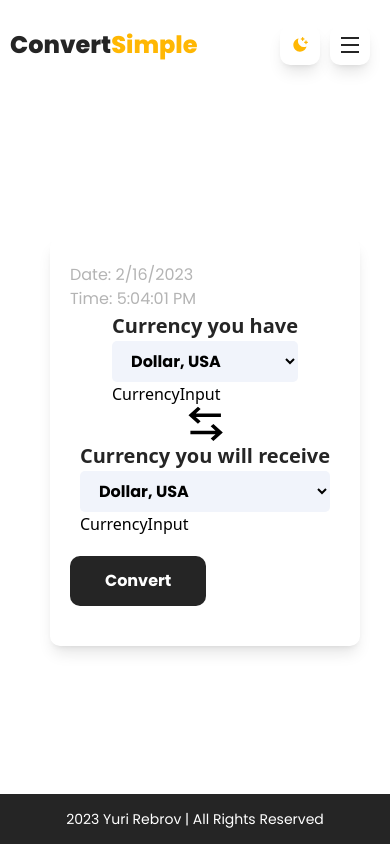
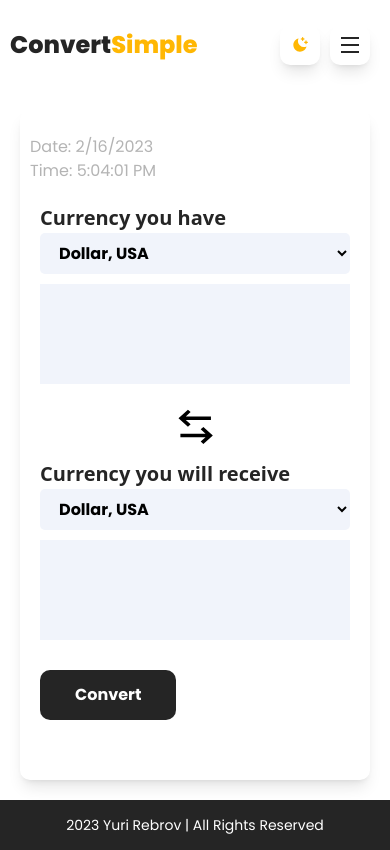
Before and after one commit to RebrovYura/currency-converter-app, a React (Vite) app: page /converter in a window 390 px wide. Built offline with nearby package versions, Linux system fonts and the light colour scheme.

Commit message:
create converter template

```diff
--- a/src/components/ConvertContainer.jsx
+++ b/src/components/ConvertContainer.jsx
@@ -6,13 +6,13 @@ import arrows from '../assets/icons/arrows.svg'
 const ConvertContainer = () => {
 
     return (
-        <section className='rounded-[10px] md:rounded-[40px] shadow-lg container px-[20px] py-[20px] md:mx-auto mx-[10px]'>
+        <section className='rounded-[10px] md:rounded-[40px] shadow-lg px-[10px] sm:px-[20px] py-[20px] mx-[20px] my-[20px]'>
             <div className='flex flex-col'>
                 <span className='font-poppins font-regular text-[16px] text-[#B4B4B4] mt-[5px]'>Date: {new Date().toLocaleDateString()}</span>
                 <Clock />
             </div>
-            <div className='lg:mx-[90px] lg:my-[80px]'>
-                <div className='flex flex-col lg:flex-row justify-between items-center'>
+            <div className='lg:mx-[90px] lg:my-[80px] mx-[10px] my-[20px]'>
+                <div className='flex flex-col gap-[15px] lg:flex-row justify-between items-center'>
                     <Currency heading='Currency you have' />
                     <div className='w-[35px] h-[35px] lg:w-[52px] lg:h-[52px]'>
                         <img src={arrows} alt="arrows" />
--- a/src/components/currencyInput/Currency.jsx
+++ b/src/components/currencyInput/Currency.jsx
@@ -4,12 +4,12 @@ import CurrencyInput from './CurrencyInput';
 
 const Currency = (props) => {
     return (
-        <div className='md:w-[350px]'>
+        <div className='md:w-[350px] w-full'>
             <div className='text-secondary font-semibold text-[20px]'>
                 {props.heading}
             </div>
-            <CurrencySelect />
-            <CurrencyInput />
+            <CurrencySelect option='Dollar, USA' />
+            <CurrencyInput/>
         </div>
     )
 }
--- a/src/components/currencyInput/CurrencyInput.jsx
+++ b/src/components/currencyInput/CurrencyInput.jsx
@@ -2,7 +2,13 @@ import React from 'react'
 
 const CurrencyInput = () => {
   return (
-    <div>CurrencyInput</div>
+    <div className=''>
+      <input
+        type="number"
+        name=""
+        id=""
+        className='font-poppins font-semibold text-secondary w-full text-[20px] lg:text-[24px] my-[10px] lg:my-[15px] h-[100px] md:h-[150px] bg-input outline-none px-[20px] py-[10px] lg:p-[25px]' />
+    </div>
   )
 }
 
--- a/src/components/currencyInput/CurrencySelect.jsx
+++ b/src/components/currencyInput/CurrencySelect.jsx
@@ -1,10 +1,10 @@
 import React from 'react'
 
-const CurrencySelect = () => {
+const CurrencySelect = (props) => {
   return (
     <div>
         <select name="" id="" className='font-poppins font-bold text-[16px] md:text-[20px] w-full bg-input outline-none rounded-[5px] px-[15px] py-[8px]'>
-            <option value="">Dollar, USA</option>
+            <option value="">{props.option}</option>
         </select>
     </div>
   )
```
